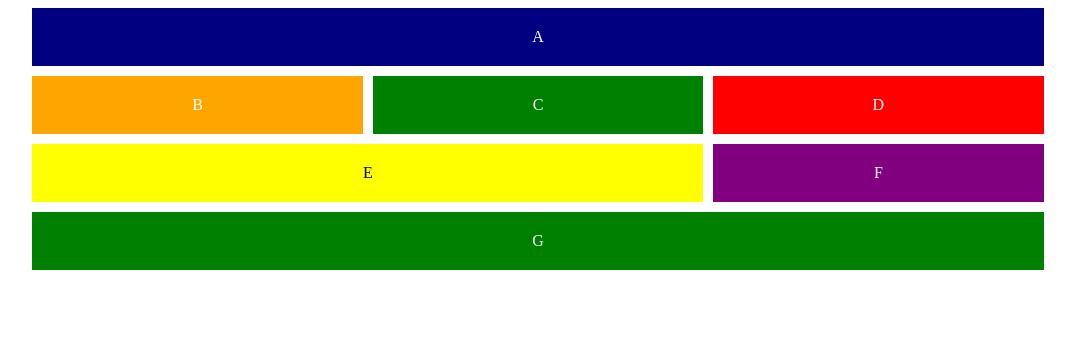
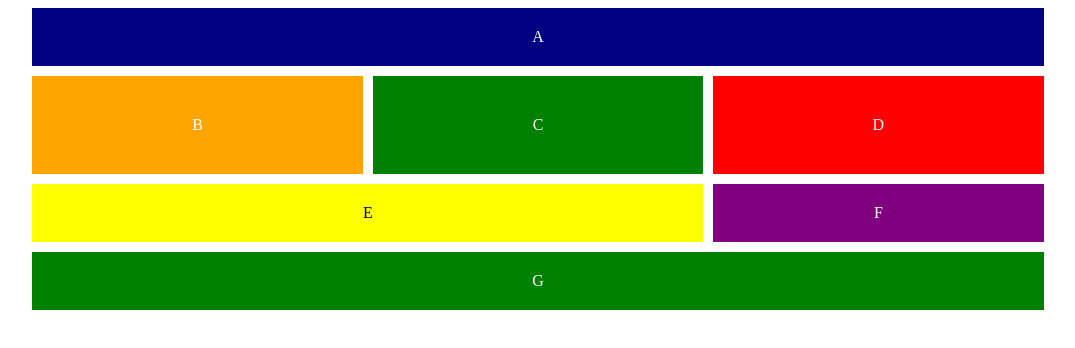
Before and after one commit to abdullahbaspinar/web_tasarim, a plain HTML site: page hafta6.html in a window 1280 px wide. Shown: the whole page, without its empty margins (102-1177 px from the left). Drawn offline with Linux system fonts and the light colour scheme.

Commit message:
Update hafta6.html

```diff
--- a/hafta6.html
+++ b/hafta6.html
@@ -5,7 +5,7 @@
         .container {
             display: grid;
             grid-template-columns: repeat(3, 1fr);
-            grid-template-rows: auto;
+            grid-template-rows: auto 2fr auto auto;
             gap: 10px;
             width: 80%;
             margin: auto;
@@ -24,27 +24,30 @@
             background-color: orange;
             color: white;
             text-align: center;
-            padding: 20px;
+            padding: 40px 20px;
         }
 
         .item-C {
             grid-column: 2 / 3;
+            grid-row: 2 / 3;
             background-color: green;
             color: white;
             text-align: center;
-            padding: 20px;
+            padding: 40px 20px;
         }
 
         .item-D {
             grid-column: 3 / 4;
+            grid-row: 2 / 3;
             background-color: red;
             color: white;
             text-align: center;
-            padding: 20px;
+            padding: 40px 20px;
         }
 
         .item-E {
             grid-column: 1 / 3;
+            grid-row: 3 / 4;
             background-color: yellow;
             color: black;
             text-align: center;
@@ -53,6 +56,7 @@
 
         .item-F {
             grid-column: 3 / 4;
+            grid-row: 3 / 4;
             background-color: purple;
             color: white;
             text-align: center;
@@ -61,6 +65,7 @@
 
         .item-G {
             grid-column: 1 / 4;
+            grid-row: 4 / 5;
             background-color: green;
             color: white;
             text-align: center;
```
